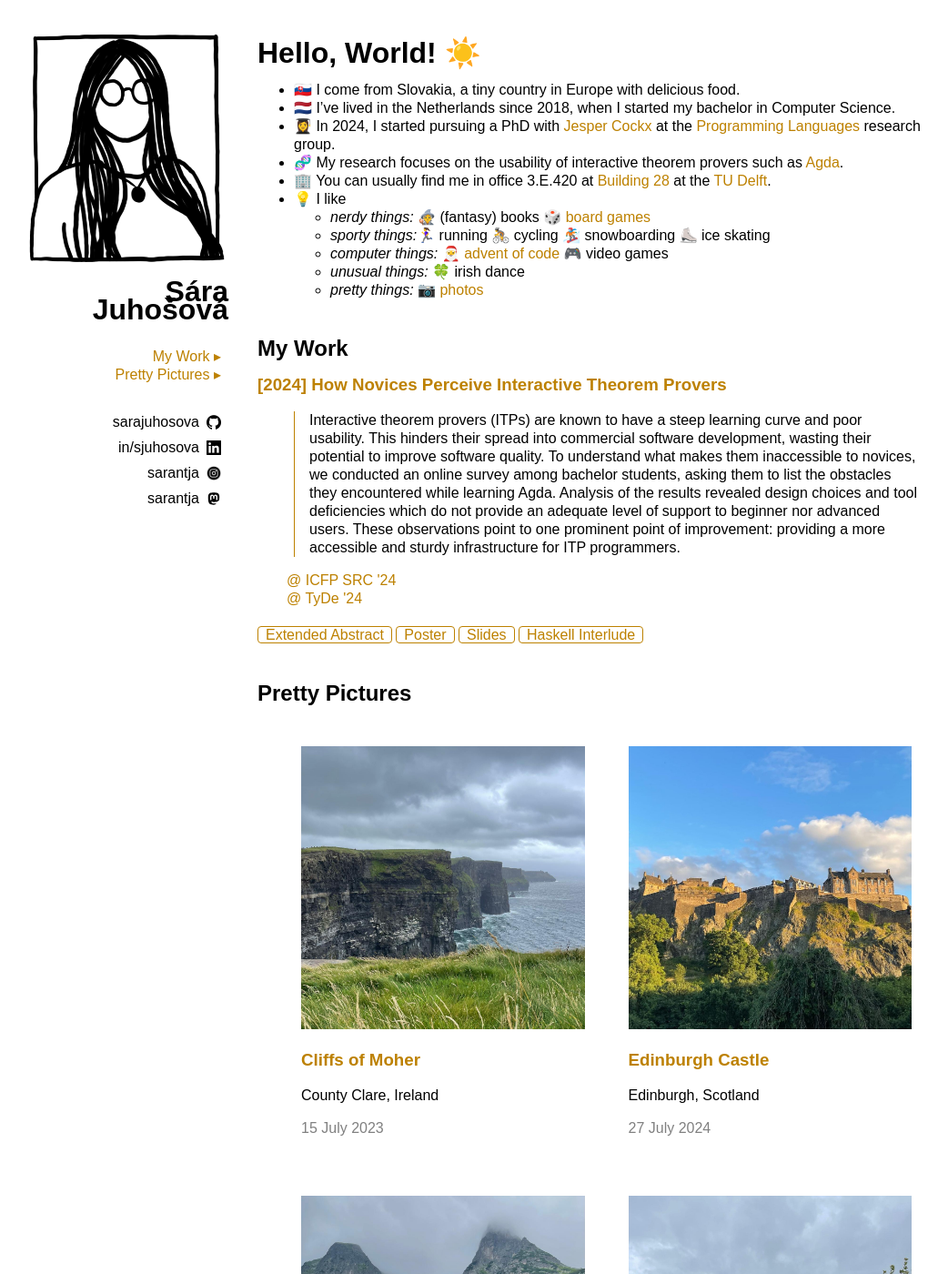
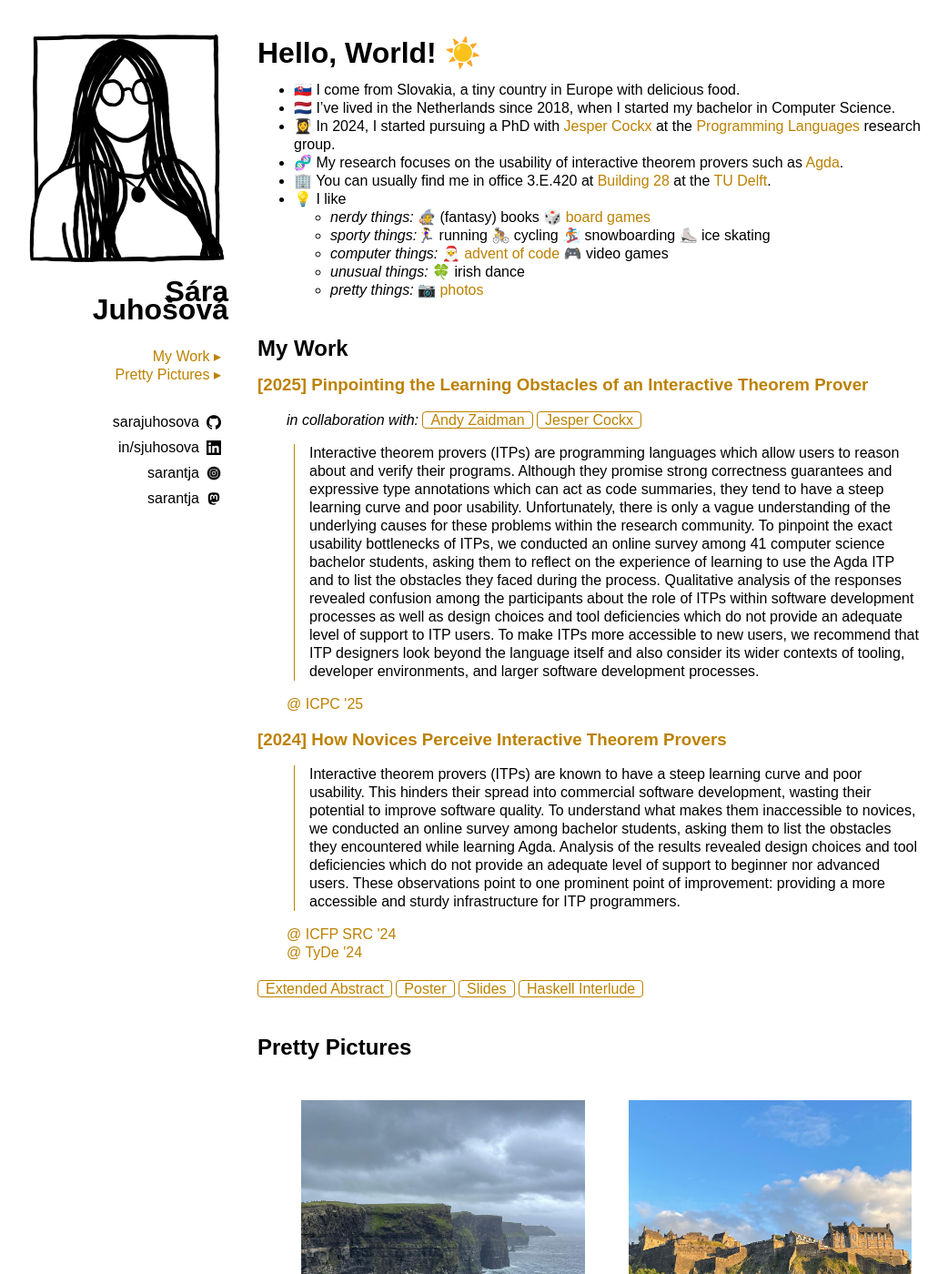
Before and after one commit to sarajuhosova/sarajuhosova.github.io, a Jekyll site: the page built from index.md, in a window 1280 px wide and 1400 px high. Shown: the whole window at 91% size, without its empty margins (102-1144 px from the left). Built offline with Jekyll 4.4.1, drawn with Linux system fonts in a browser that asks for light colours.

Commit message:
Add ICPC summary

```diff
--- a/_data/work.yaml
+++ b/_data/work.yaml
@@ -1,18 +1,23 @@
-# - title: How We Use Interactive Theorem Provers
-#   year: 2025
-#   abstract: |
-#     <b>Join an (online) interview to help us determine how we use interactive theorem provers!</b> <br>
-#     <br>
-#     <b>What?</b> 90 - 120 minute interviews (possibly including a small think-aloud programming session) <br>
-#     <b>When?</b> interviews will be scheduled starting September 2024 <br>
-#     <b>Where?</b> online (participants from anywhere are welcome) <br>
-#     <b>Who?</b> anyone who uses or has used an interactive theorem prover for whatever purpose <br>
-#     <br>
-#     We are hoping these interviews will help us determine how you interact with your theorem provers and to gain insights on how we can improve the user experience.
-#     We are interested in all aspects of interactive theorem provers, including but not limited to their design, their tooling, their libraries, and their documentation. <br>
-#   links:
-#     - title: Sign up here!
-#       link: https://tudelft.fra1.qualtrics.com/jfe/form/SV_0UJKuqcWC9G4FEy
+- title: Pinpointing the Learning Obstacles of an Interactive Theorem Prover
+  year: 2025
+  authors:
+    - name: Andy Zaidman
+      link: https://azaidman.github.io/
+    - name: Jesper Cockx
+      link: https://jesper.sikanda.be/
+  abstract: |
+    Interactive theorem provers (ITPs) are programming languages which allow users to reason about and verify their programs.
+    Although they promise strong correctness guarantees and expressive type annotations which can act as code summaries, they tend to have a steep learning curve and poor usability.
+    Unfortunately, there is only a vague understanding of the underlying causes for these problems within the research community.
+    To pinpoint the exact usability bottlenecks of ITPs, we conducted an online survey among 41 computer science bachelor students, asking them to reflect on the experience of learning to use the Agda ITP and to list the obstacles they faced during the process.
+    Qualitative analysis of the responses revealed confusion among the participants about the role of ITPs within software development processes as well as design choices and tool deficiencies which do not provide an adequate level of support to ITP users.
+    To make ITPs more accessible to new users, we recommend that ITP designers look beyond the language itself and also consider its wider contexts of tooling, developer environments, and larger software development processes.
+  conferences:
+    - name: ICPC '25
+      link: https://conf.researchr.org/track/icpc-2025/icpc-2025-research
+  # links:
+  #   - title: DOI
+  #     link: /
 - title: How Novices Perceive Interactive Theorem Provers
   year: 2024
   abstract: |
--- a/_includes/sections/work.html
+++ b/_includes/sections/work.html
@@ -2,6 +2,16 @@
     {% for work in site.data.work %}
 
     <h3>[{{ work.year }}] {{ work.title }}</h3>
+
+        {% if work.authors != nil %}
+            <p class="authors"> <em>in collaboration with:</em>
+                {% for author in work.authors %}
+
+                    <a href="{{ author.link }}" class="link">{{ author.name }}</a>
+
+                {% endfor %}
+            </p>
+        {% endif %}
 
         <blockquote><p>{{ work.abstract }}</p></blockquote>
 
@@ -11,13 +21,15 @@
 
         {% endfor %}
 
-        <br>
+        {% if work.links != nil %}
+            <br>
 
-        {% for link in work.links %}
+            {% for link in work.links %}
 
-            <a href="{{ link.link }}" class="link">{{ link.title }}</a>
+                <a href="{{ link.link }}" class="link">{{ link.title }}</a>
 
-        {% endfor %}
+            {% endfor %}
+        {% endif %}
 
     {% endfor %}
 </div>
--- a/_sass/main.scss
+++ b/_sass/main.scss
@@ -44,7 +44,7 @@ blockquote>p {
     color: black;
 }
 
-.conf {
+.conf , .authors {
     padding-left: 2em;
 }
 
```
